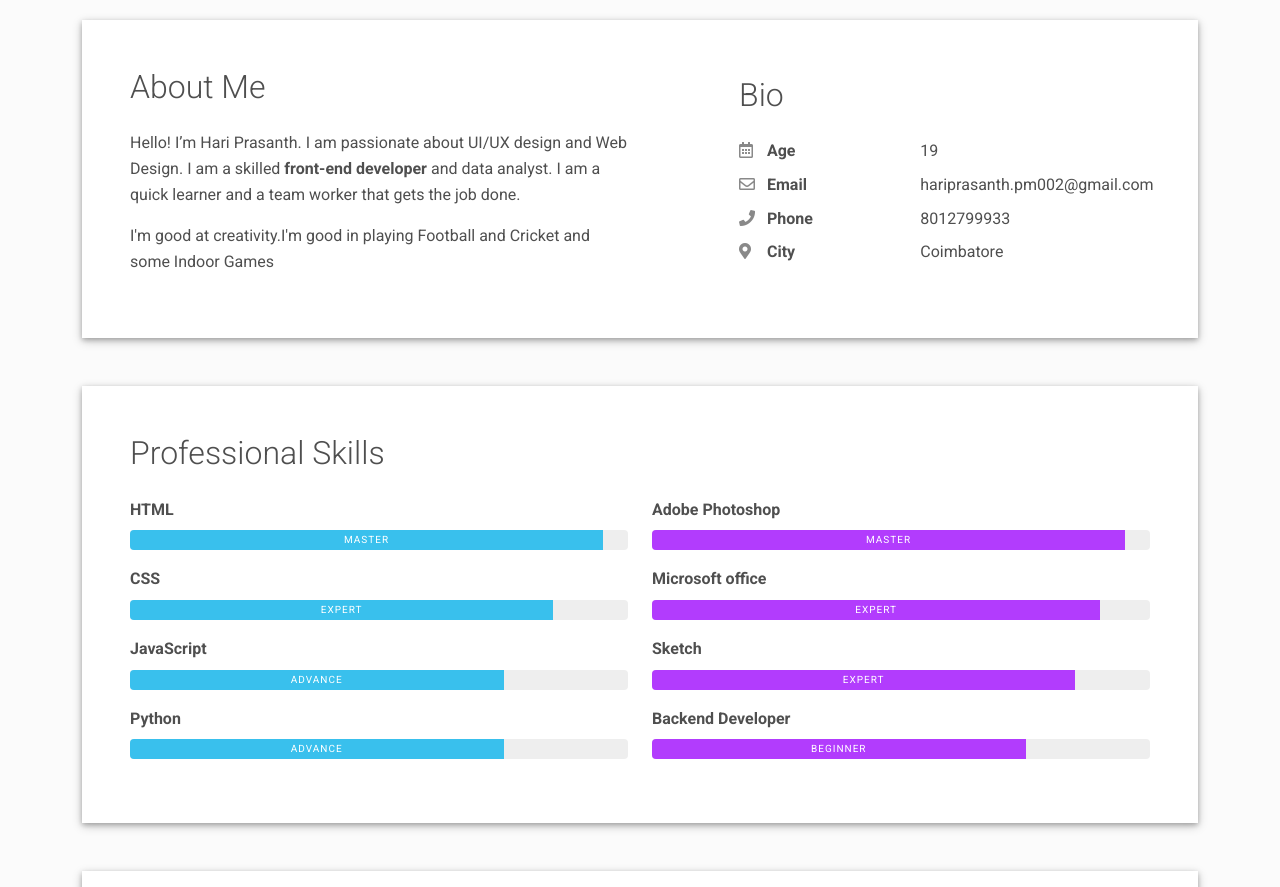
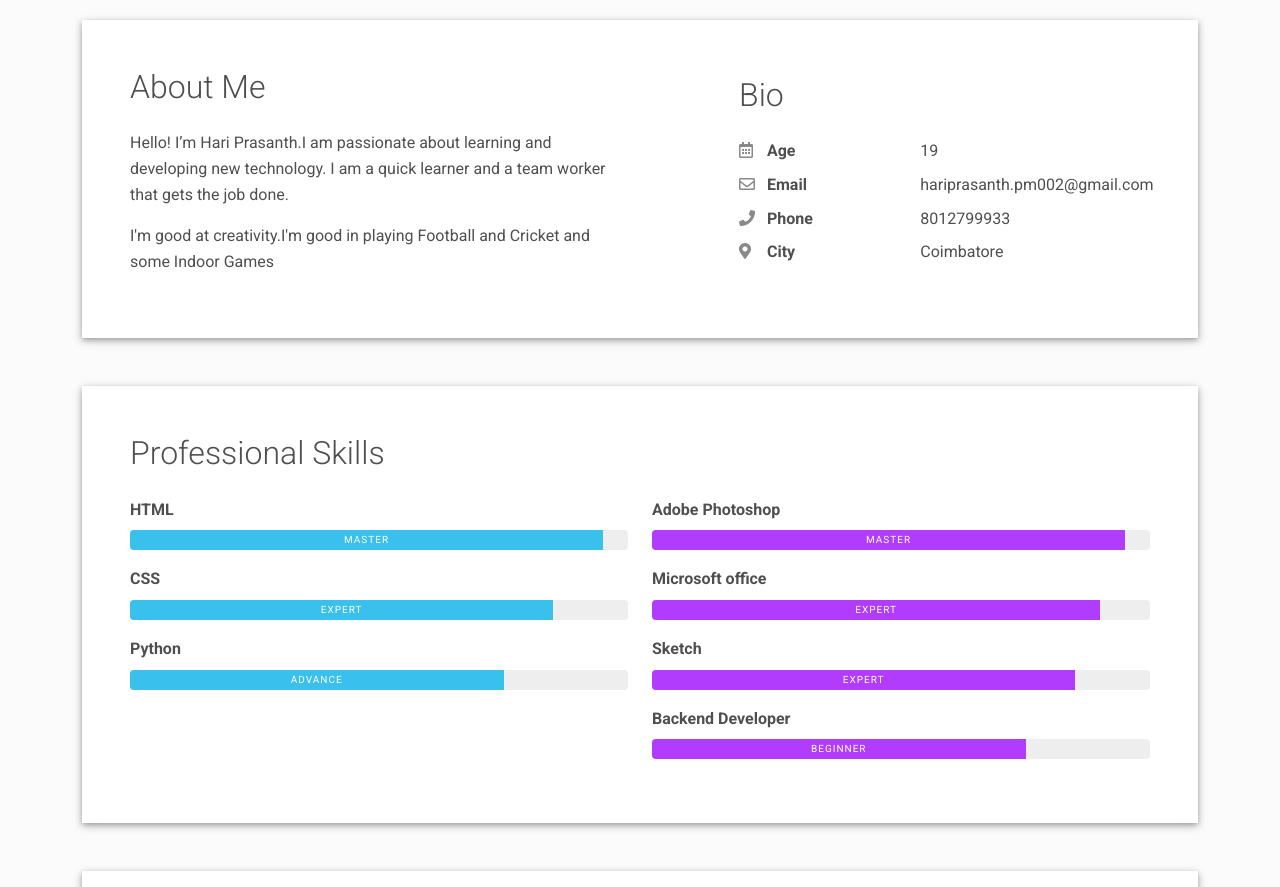
Before and after one commit to HariPrasanthPM/PORTFOLIO, a plain HTML site: page index.html in a window 1280 px wide. Shown: the part 640-1527 px from the top of the page. Drawn offline with Linux system fonts and the light colour scheme.

Commit message:
Update index.html

```diff
--- a/index.html
+++ b/index.html
@@ -91,7 +91,7 @@
       <div class="row">
         <div class="col-md-6">
           <h2 class="h2 fw-light mb-4">About Me</h2>
-          <p>Hello! I’m Hari Prasanth. I am passionate about UI/UX design and Web Design. I am a skilled <strong>front-end developer</strong> and data analyst. I am a quick learner and a team worker that gets the job done.</p>
+          <p>Hello! I’m Hari Prasanth.I am passionate about learning and developing new technology. I am a quick learner and a team worker that gets the job done.</p>
           <p>I'm good at creativity.I'm good in playing Football and Cricket and some Indoor Games</p>
         </div>
         <div class="col-md-5 offset-lg-1">
@@ -140,11 +140,6 @@
           <div class="mb-3"><span class="fw-bolder">CSS</span>
             <div class="progress my-2 rounded" style="height: 20px">
               <div class="progress-bar bg-info" role="progressbar" data-aos="zoom-in-right" data-aos-delay="200" data-aos-anchor=".skills-section" style="width: 85%" aria-valuenow="85" aria-valuemin="0" aria-valuemax="100">Expert</div>
-            </div>
-          </div>
-          <div class="mb-3"><span class="fw-bolder">JavaScript</span>
-            <div class="progress my-2 rounded" style="height: 20px">
-              <div class="progress-bar bg-info" role="progressbar" data-aos="zoom-in-right" data-aos-delay="300" data-aos-anchor=".skills-section" style="width: 75%" aria-valuenow="75" aria-valuemin="0" aria-valuemax="100">Advance</div>
             </div>
           </div>
           <div class="mb-3"><span class="fw-bolder">Python</span>
```
